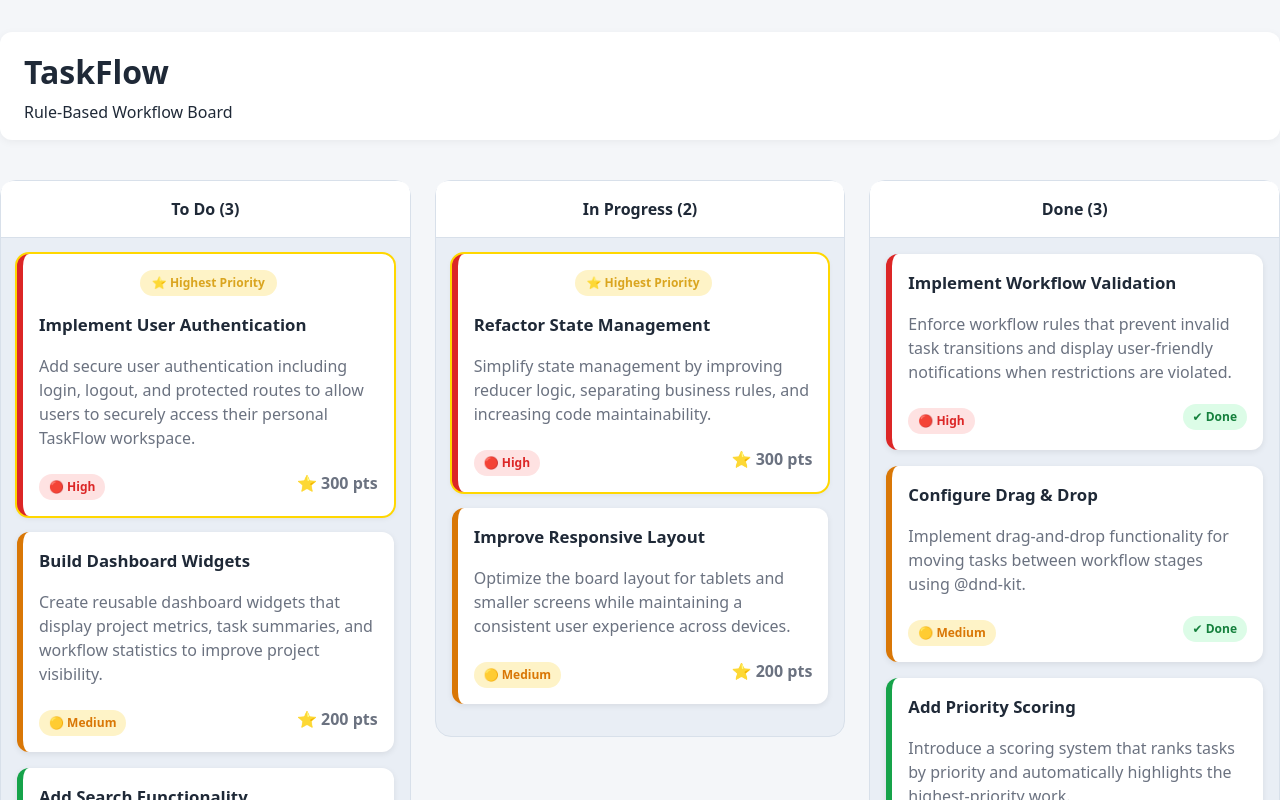
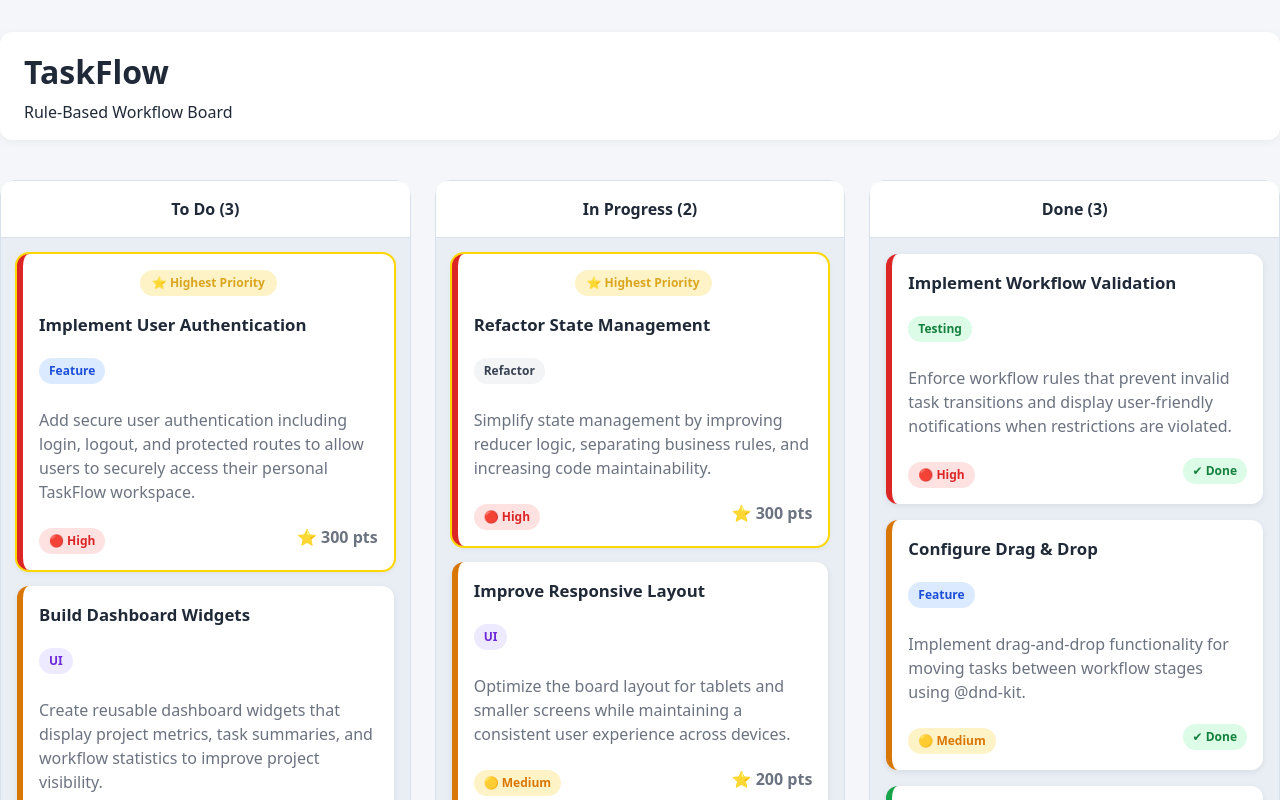
Before and after one commit to garrib10/taskflow, a React (Vite) app: page / in a window 1280 px wide. Shown: the top 800 px of the page. Built offline with nearby package versions, Linux system fonts and the light colour scheme.

Commit message:
Add task categories

```diff
--- a/src/App.css
+++ b/src/App.css
@@ -12,19 +12,14 @@
   display: flex;
   gap: 24px;
   align-items: flex-start;
-
   padding: 1rem 0;
 }
 
 .board-header {
   background: white;
-
   padding: 1rem 1.5rem;
-
   border-radius: 12px;
-
   margin-bottom: 1.5rem;
-
   box-shadow: 0 2px 8px rgba(0, 0, 0, 0.05);
 }
 
@@ -42,61 +37,42 @@
 
 .column {
   flex: 1;
-
   min-height: 500px;
-
   background: var(--column-background);
-
   border: 1px solid var(--column-border);
-
   border-radius: var(--radius-large);
-
   padding: 1rem;
-
   transition: box-shadow var(--transition-speed);
 }
 
 .column h2 {
   margin-top: 0;
   margin-bottom: 1rem;
-
   color: var(--text-primary);
 }
 
 .column-header {
   background: white;
-
   padding: 1rem;
-
   border-radius: var(--radius-medium) var(--radius-medium) 0 0;
-
   border-bottom: 1px solid var(--column-border);
-
   margin: -1rem -1rem 1rem;
 }
 
 .column-header h2 {
   margin: 0;
-
   text-align: center;
-
   font-size: 1rem;
 }
 
 .empty-column {
   display: flex;
-
   justify-content: center;
   align-items: center;
-
   height: 150px;
-
   color: var(--text-secondary);
-
   font-style: italic;
-
   border: 2px dashed var(--column-border);
-
   border-radius: var(--radius-medium);
 }
 
@@ -107,15 +83,10 @@
 .task-card {
   background: var(--card-background);
   cursor: grab;
-
   margin-bottom: 1rem;
-
   padding: 1rem;
-
   border-radius: var(--radius-medium);
-
   box-shadow: var(--shadow-small);
-
   transition:
     transform var(--transition-speed),
     box-shadow var(--transition-speed);
@@ -128,7 +99,6 @@
 
 .task-card:hover {
   transform: translateY(-3px);
-
   box-shadow: var(--shadow-medium);
 }
 
@@ -151,6 +121,50 @@
 
 .task-card:active {
   cursor: grabbing;
+}
+
+/* ===========================
+   Task Cards Categories
+=========================== */
+
+.task-category {
+  display: inline-block;
+  margin-top: 0.25rem;
+  margin-bottom: 0.75rem;
+  padding: 4px 10px;
+  border-radius: 999px;
+  font-size: 0.75rem;
+  font-weight: 600;
+}
+
+.category-feature {
+  background: #dbeafe;
+  color: #1d4ed8;
+}
+
+.category-ui {
+  background: #ede9fe;
+  color: #6d28d9;
+}
+
+.category-bug {
+  background: #fee2e2;
+  color: #b91c1c;
+}
+
+.category-testing {
+  background: #dcfce7;
+  color: #15803d;
+}
+
+.category-refactor {
+  background: #f3f4f6;
+  color: #374151;
+}
+
+.category-devops {
+  background: #ccfbf1;
+  color: #0f766e;
 }
 
 /* ===========================
@@ -177,15 +191,10 @@
 .badge-medium,
 .badge-low {
   display: inline-block;
-
   padding: 4px 10px;
-
   border-radius: 999px;
-
   font-size: 0.75rem;
-
   font-weight: 600;
-
   margin-top: 0.5rem;
 }
 
@@ -206,15 +215,10 @@
 
 .completed-badge {
   color: #15803d;
-
   background: #dcfce7;
-
   padding: 4px 10px;
-
   border-radius: 999px;
-
   font-size: 0.75rem;
-
   font-weight: 600;
 }
 
@@ -233,21 +237,13 @@
 
   justify-content: center;
   align-items: center;
-
   width: fit-content;
-
   margin: 0 auto 1rem;
-
   padding: 4px 12px;
-
   border-radius: 999px;
-
   background: #fef3c7;
-
   color: goldenrod;
-
   font-size: 0.75rem;
-
   font-weight: 700;
 }
 
@@ -257,17 +253,11 @@
 
 .notification {
   background: #fee2e2;
-
   color: #991b1b;
-
   border: 1px solid #fecaca;
-
   border-radius: var(--radius-small);
-
   padding: 12px 16px;
-
   margin-bottom: 1rem;
-
   box-shadow: var(--shadow-small);
 }
 /* /* ===========================
--- a/src/components/TaskCard/TaskCard.tsx
+++ b/src/components/TaskCard/TaskCard.tsx
@@ -1,9 +1,8 @@
 import { useDraggable } from "@dnd-kit/core";
-
 import type { Task } from "../../domain/task/Task";
-
 import { getPriorityScore } from "../../domain/task/taskPriority";
 import { priorityStyles } from "../../domain/task/priorityStyles";
+import { categoryStyles } from "../../domain/task/categoryStyles";
 
 interface TaskCardProps {
   task: Task;
@@ -25,6 +24,7 @@ export default function TaskCard({
     : undefined;
 
   const priorityStyle = priorityStyles[task.priority];
+  const categoryStyle = categoryStyles[task.category];
 
   return (
     <div
@@ -41,6 +41,10 @@ export default function TaskCard({
       )}
 
       <h3>{task.title}</h3>
+
+      <span className={`task-category ${categoryStyle.badgeClass}`}>
+        {categoryStyle.label}
+      </span>
 
       {task.description && (
         <p className="task-description">{task.description}</p>
--- a/src/domain/task/Task.ts
+++ b/src/domain/task/Task.ts
@@ -1,3 +1,4 @@
+import type { TaskCategory } from "./taskCategory";
 /** union type for task priority and status */
 
 export type Priority = "low" | "medium" | "high";
@@ -11,6 +12,7 @@ export interface Task {
   title: string;
   description?: string;
   priority: Priority;
+  category: TaskCategory;
   status: TaskStatus;
   createdAt: Date;
 }
--- /dev/null
+++ b/src/domain/task/categoryStyles.ts
@@ -0,0 +1,38 @@
+import type { TaskCategory } from "./taskCategory";
+
+export interface CategoryStyle {
+  label: string;
+  badgeClass: string;
+}
+
+export const categoryStyles: Record<TaskCategory, CategoryStyle> = {
+  feature: {
+    label: "Feature",
+    badgeClass: "category-feature",
+  },
+
+  ui: {
+    label: "UI",
+    badgeClass: "category-ui",
+  },
+
+  bug: {
+    label: "Bug",
+    badgeClass: "category-bug",
+  },
+
+  testing: {
+    label: "Testing",
+    badgeClass: "category-testing",
+  },
+
+  refactor: {
+    label: "Refactor",
+    badgeClass: "category-refactor",
+  },
+
+  devops: {
+    label: "DevOps",
+    badgeClass: "category-devops",
+  },
+};
--- a/src/domain/task/taskActions.ts
+++ b/src/domain/task/taskActions.ts
@@ -12,6 +12,7 @@ export function createTask(title: string, priority: Priority): Task {
     id: crypto.randomUUID(),
     title,
     priority,
+    category: "feature",
     status: "todo",
     createdAt: new Date(),
   };
--- /dev/null
+++ b/src/domain/task/taskCategory.ts
@@ -0,0 +1,7 @@
+export type TaskCategory =
+  | "feature"
+  | "ui"
+  | "bug"
+  | "testing"
+  | "refactor"
+  | "devops";
--- a/src/utils/mockData.ts
+++ b/src/utils/mockData.ts
@@ -14,6 +14,7 @@ export const initialBoard: Board = {
           description:
             "Add secure user authentication including login, logout, and protected routes to allow users to securely access their personal TaskFlow workspace.",
           priority: "high",
+          category: "feature",
           status: "todo",
           createdAt: new Date(),
         },
@@ -23,6 +24,7 @@ export const initialBoard: Board = {
           description:
             "Create reusable dashboard widgets that display project metrics, task summaries, and workflow statistics to improve project visibility.",
           priority: "medium",
+          category: "ui",
           status: "todo",
           createdAt: new Date(),
         },
@@ -32,6 +34,7 @@ export const initialBoard: Board = {
           description:
             "Implement a search feature that allows users to quickly locate tasks by title or description across the workflow board.",
           priority: "low",
+          category: "feature",
           status: "todo",
           createdAt: new Date(),
         },
@@ -47,15 +50,17 @@ export const initialBoard: Board = {
           description:
             "Optimize the board layout for tablets and smaller screens while maintaining a consistent user experience across devices.",
           priority: "medium",
+          category: "ui",
           status: "in-progress",
           createdAt: new Date(),
         },
         {
           id: "task-5",
           title: "Refactor State Management",
-          priority: "high",
           description:
             "Simplify state management by improving reducer logic, separating business rules, and increasing code maintainability.",
+          priority: "high",
+          category: "refactor",
           status: "in-progress",
           createdAt: new Date(),
         },
@@ -71,6 +76,7 @@ export const initialBoard: Board = {
           description:
             "Implement drag-and-drop functionality for moving tasks between workflow stages using @dnd-kit.",
           priority: "medium",
+          category: "feature",
           status: "done",
           createdAt: new Date(),
         },
@@ -80,6 +86,7 @@ export const initialBoard: Board = {
           description:
             "Introduce a scoring system that ranks tasks by priority and automatically highlights the highest-priority work.",
           priority: "low",
+          category: "feature",
           status: "done",
           createdAt: new Date(),
         },
@@ -89,6 +96,7 @@ export const initialBoard: Board = {
           description:
             "Enforce workflow rules that prevent invalid task transitions and display user-friendly notifications when restrictions are violated.",
           priority: "high",
+          category: "testing",
           status: "done",
           createdAt: new Date(),
         },
```
